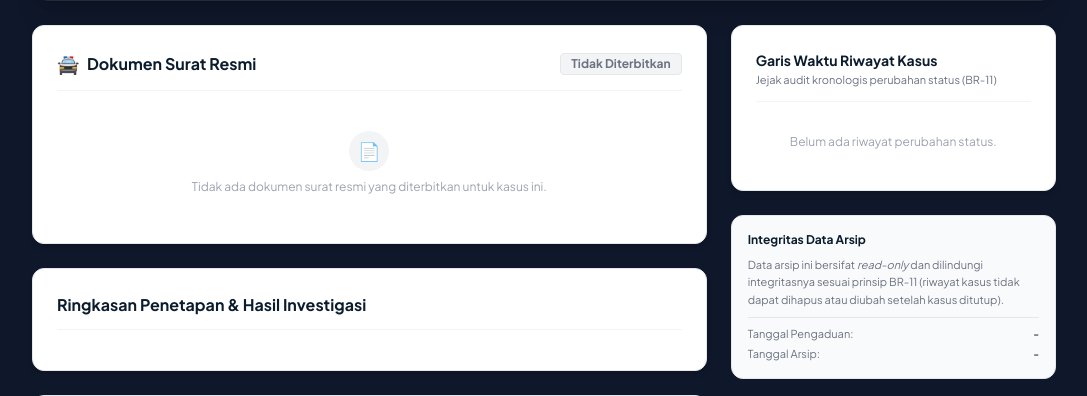
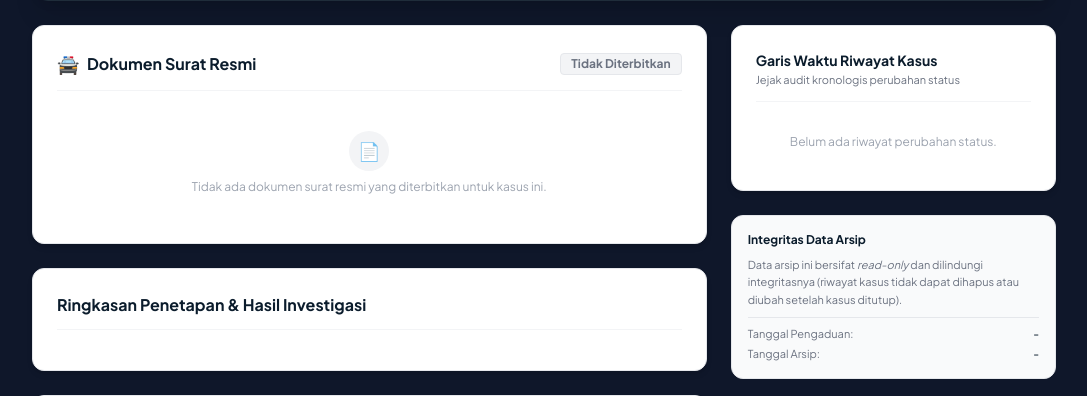
Before and after one commit to AgilePemdigi-2026/LokerLens, a Laravel app: template web/resources/views/arsip-kasus/show.blade.php in a window 1280 px wide. Shown: the part 311-707 px from the top of the page, without its empty margins (96-1183 px from the left). Run offline with Laravel 12, Linux system fonts and the light colour scheme; the template is opened without the code that fills it, so the values that code supplies are empty; the visitor is signed in with stand-in values (Sample User, id 1); style sheets or scripts are compiled from the project's sources; some web fonts are replaced.

Commit message:
Hapus istilah kode kebutuhan BR-11 dari teks halaman detail arsip

```diff
--- a/web/resources/views/arsip-kasus/show.blade.php
+++ b/web/resources/views/arsip-kasus/show.blade.php
@@ -256,7 +256,7 @@
                             Garis Waktu Riwayat Kasus
                         </h2>
                         <p class="text-[11px] text-gray-500 mt-0.5">
-                            Jejak audit kronologis perubahan status (BR-11)
+                            Jejak audit kronologis perubahan status
                         </p>
                     </div>
 
@@ -293,8 +293,8 @@
                 <div class="bg-gray-50 rounded-card p-4 border border-gray-200 text-xs text-gray-600 space-y-2">
                     <div class="font-bold text-navy-900">Integritas Data Arsip</div>
                     <p class="text-[11px] text-gray-500 leading-relaxed">
-                        Data arsip ini bersifat <em>read-only</em> dan dilindungi integritasnya sesuai prinsip BR-11
-                        (riwayat kasus tidak dapat dihapus atau diubah setelah kasus ditutup).
+                        Data arsip ini bersifat <em>read-only</em> dan dilindungi integritasnya
+(riwayat kasus tidak dapat dihapus atau diubah setelah kasus ditutup).
                     </p>
                     <div class="pt-2 border-t border-gray-200 space-y-1 text-[11px]">
                         <div class="flex justify-between">
```
